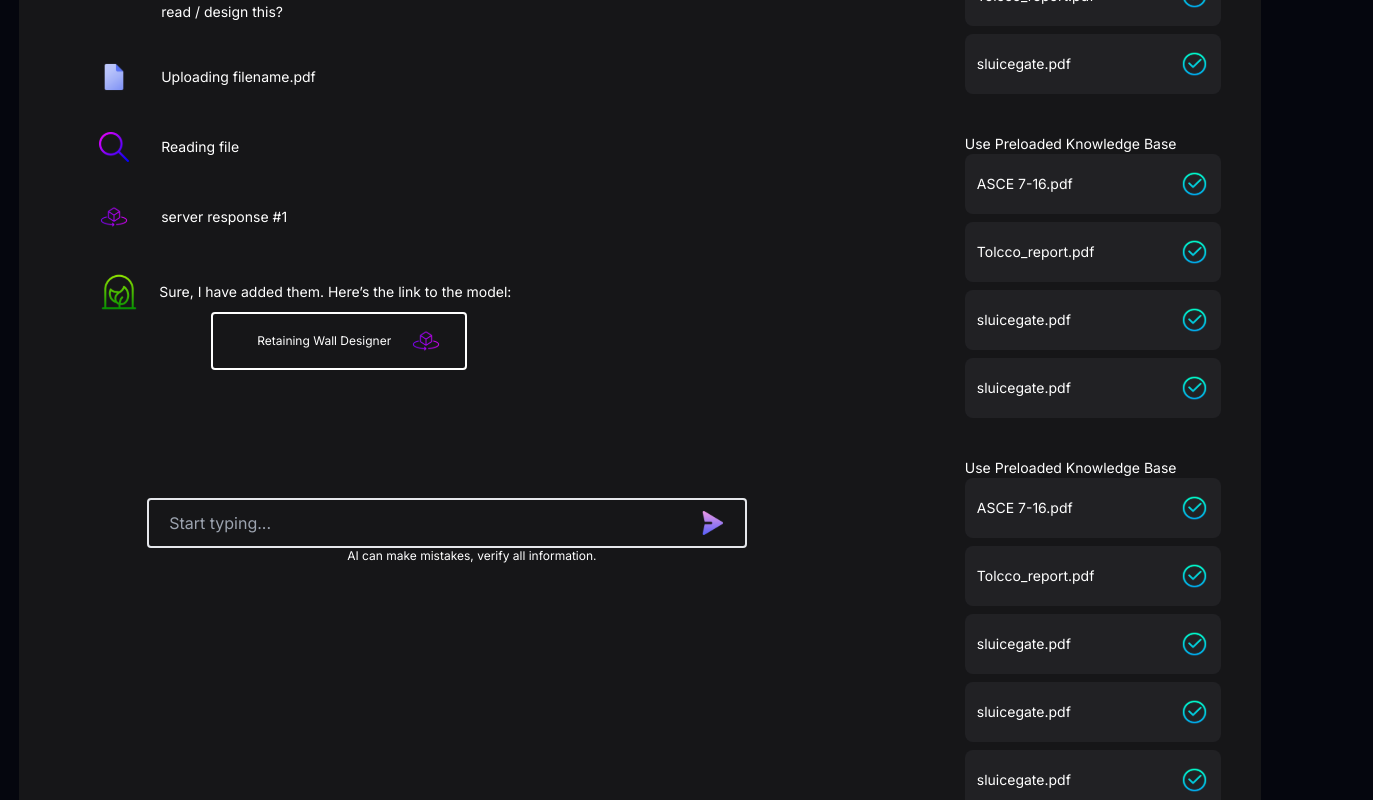
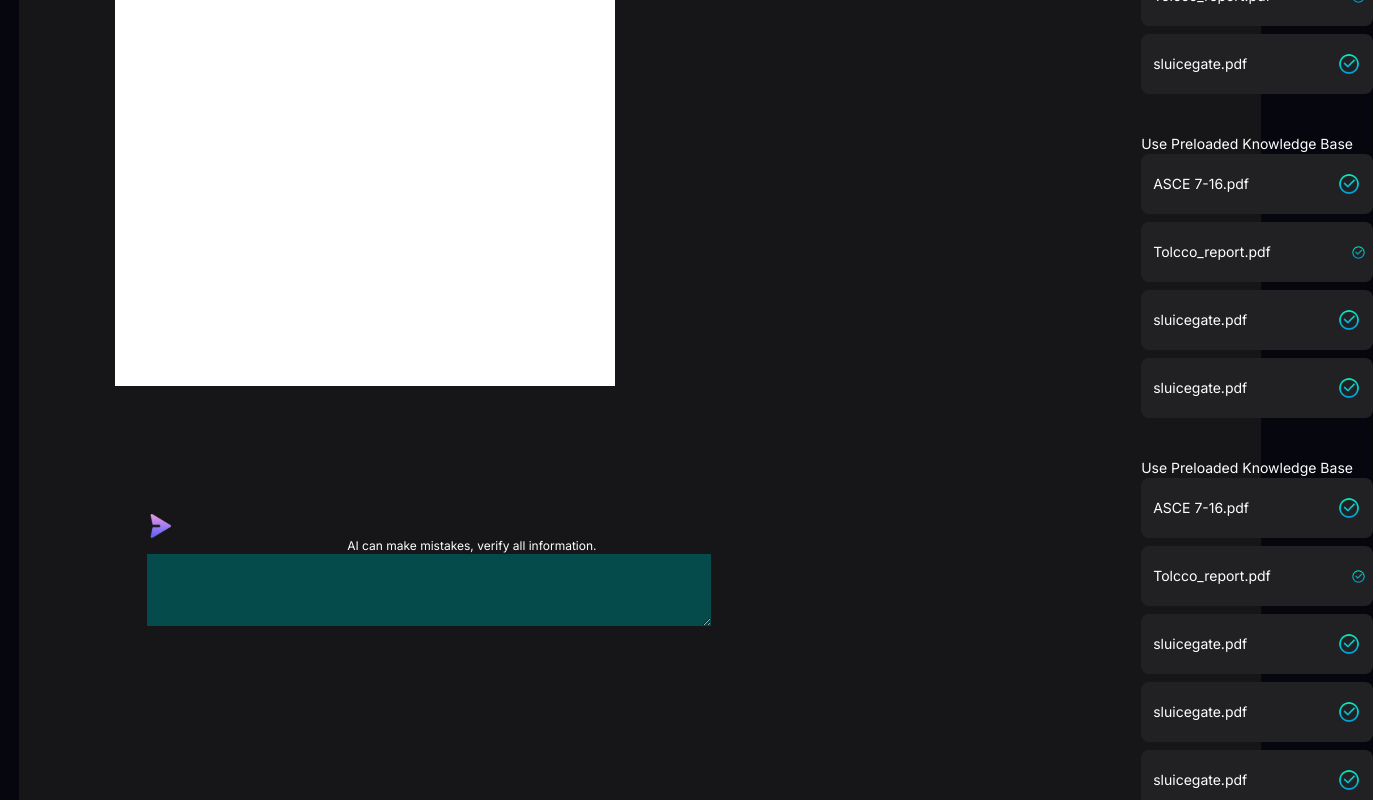
Before and after one commit to Huzaifa134/api_integration, a Next.js app: page / in a window 1280 px wide. Shown: the part 300-1100 px from the top of the page, 1373 px wide, since content can reach past the window. Built offline with nearby package versions, Linux system fonts and the light colour scheme.

Commit message:
chat integration

```diff
--- a/src/app/Header/page.jsx
+++ b/src/app/Header/page.jsx
@@ -13,25 +13,51 @@ import check from "/public/tick.svg";
 import { chatData } from "../api/Chatmain";
 
 const Header = () => {
-  const [text, settext] = useState(null);
   const [apiData, setApiData] = useState("");
 
-  const api = () => {
-    chatreply(async (res) => {
-      data = res.success;
-      settext(data);
+  const [promptArea, setPromptArea] = useState("");
+  const [answer, setAnswer] = useState("");
+  const [promptResponse, setPromptResponse] = useState("");
+
+  const handleSubmit = async () => {
+    const url = "https://ashva.pythonanywhere.com/c";
+    var tmpPromptResponse = "";
+    try {
+      const response = await fetch(url, {
+        method: "POST",
+        headers: {
+          "Content-Type": "application/json",
+        },
+        body: JSON.stringify({
+          userID: "bhoshaga",
+          sessionID: "5380694e-70fe-4ac5-94bf-82d070de4b78",
+          message: promptArea,
+        }),
       });
+
+      // eslint-disable-next-line no-undef
+      let decoder = new TextDecoderStream();
+      if (!response.body) return;
+      const reader = response.body.pipeThrough(decoder).getReader();
+
+      while (true) {
+        var { value, done } = await reader.read();
+
+        if (done) {
+          break;
+        } else {
+          tmpPromptResponse += value;
+          setPromptResponse(tmpPromptResponse);
+        }
+      }
+    } catch (error) {
+      console.log(error);
+    }
   };
-  const sendData=()=>{
-
-
-  }
-//   chatData()
   return (
     <div
-      style={{ backgroundColor: "#161618", width: "97%", margin: "0 auto" ,justifyContent:"space-between" }}
-      className="text-white  rounded-xl  flex flex-wrap  "
-
+      style={{ backgroundColor: "#161618", width: "97%", margin: "0 auto" }}
+      className="text-white  rounded-xl h-[1300px] flex gap-x-[430px] "
     >
       <div className="">
         <div className="flex  ">
@@ -42,11 +68,12 @@ const Header = () => {
             height={18}
             className="mt-12 ml-16"
           />
-        <h2 className=" mt-10  md:ml-96 text-xl font-bold sm:ml-60 max-[690px]:ml-32">
+          <h2 className=" mt-10 ml-96 text-xl font-bold">
             AI{" "}
             <span
               style={{
-                background: "linear-gradient(90deg,#ff27c3 14.12%,#2496ff 71.08%);-webkit-background-clip: text;-webkit-text-fill-color: transparent",
+                background:
+                  "linear-gradient(90deg,#ff27c3 14.12%,#2496ff 71.08%);-webkit-background-clip: text;-webkit-text-fill-color: transparent",
               }}
             >
               Structural Engineer
@@ -54,7 +81,7 @@ const Header = () => {
           </h2>
         </div>
 
-      <div className="mt-20 ml-32 flex flex-col gap-y-10 text-sm sm:ml-20 max-[690px]:ml-10">
+        {/* <div className="mt-20 ml-32 flex flex-col gap-y-10 text-sm">
         <div className="flex  items-start">
           <Image src={profile} alt="profile" height={30} width={30} />
           <p className="ml-8 w-96">
@@ -86,37 +113,48 @@ const Header = () => {
             Sure, I have added them. Here’s the link to the model:
           </p>
         </div>
+      </div> */}
+
+        <div className="w-[500px] h-[500px] mx-24 my-11 bg-white ">
+          <div className="">
+            <span className="text-black">{promptResponse}</span>
+          </div>
         </div>
 
-      <div className="flex justify-center items-center rounded border-2 border-white w-64 p-3 ml-48 max-[640px]:ml-28">
-        <p className="ml-5 mr-5 text-xs">Retaining Wall Designer </p>
-        <Image src={db} alt="book" height={30} width={30} />
-      </div>
-
-      <div className="flex  flex-col mt-32 pb-32 lg:ml-32 sm:ml-10  justify-center ">
-        <form action="" className="flex border-2 rounded w-[600px] max-[690px]:w-[400px] max-[690px]:ml-10 h-[50px] ">
+        <div className="flex  flex-col mt-32 pb-32 ml-32 justify-center ">
+          {/* <form action="" className="flex border-2 rounded w-[600px] h-[50px] ">
             <input
               placeholder="Start typing..."
               type="text"
-            className="bg-transparent md:w-[550px] sm:w-[355px]  max-[690px]:w-[350px]   p-5  border-0 focus:outline-none "
-            value={apiData}
-            onChange={(e) => setApiData(e.target.value)}
-
-
+              className="bg-transparent w-[550px] p-5 border-0 focus:outline-none "
+              value={promptArea}
+              onChange={(e) => setPromptArea(e.target.value)}
             />
-          <button type="submit">
+            <button onClick={handleSubmit}>
               <Image src={submit} alt="submit" />
             </button>
-        </form>
-        <p className="text-xs ml-[200px] sm-ml:10 max-[690px]:ml-10">
+          </form> */}
+
+          <textarea
+            className="bg-[#054b4b]"
+            rows={3}
+            onChange={(e) => setPromptArea(e.target.value)}
+            style={{ order: 2, marginBottom: "1rem" }}
+            value={promptArea}
+          ></textarea>
+          <button onClick={handleSubmit}>
+            <Image src={submit} alt="submit" />
+          </button>
+
+          <p className="text-xs ml-[200px]">
             AI can make mistakes, verify all information.
           </p>
         </div>
       </div>
       {/*right side */}
-      <div className="flex lg:flex-col lg:justify-center flex-wrap lg:items-start relative pt-16 mr-10 ">
-      <div  className="ml-10">
-      <Image src={upload} alt="upload" height={20} width={20}/>
+      <div className="flex flex-col justify-centers items-end relative pt-16">
+        <div>
+          <Image src={upload} alt="upload" height={20} width={20} />
           <p className="text-sm mt-5">Upload Documents to process</p>
           <div className="flex gap-y-2 flex-col">
             <div className="bg-[#212124] flex h-[60px] max-w-64 items-center p-3 rounded-lg">
@@ -134,8 +172,7 @@ const Header = () => {
           </div>
         </div>
 
-
-        <div className="mt-10 ml-10">
+        <div className="mt-10">
           <p className="text-sm">Use Preloaded Knowledge Base</p>
           <div className="flex gap-y-2 flex-col">
             <div className="bg-[#212124] flex h-[60px] max-w-64 items-center p-3 rounded-lg">
@@ -157,8 +194,7 @@ const Header = () => {
           </div>
         </div>
 
-
-        <div className="mt-10 ml-10">
+        <div className="mt-10">
           <p className="text-sm">Use Preloaded Knowledge Base</p>
           <div className="flex gap-y-2 flex-col">
             <div className="bg-[#212124] flex h-[60px] max-w-64 items-center p-3 rounded-lg">
--- /dev/null
+++ b/src/app/chat/page.jsx
@@ -0,0 +1,77 @@
+"use client";
+import React, { useState } from "react";
+
+const Chat = () => {
+  const [promptArea, setPromptArea] = useState("");
+  const [answer, setAnswer] = useState("");
+  const [promptResponse, setPromptResponse] = useState("");
+
+  const handleSubmit = async () => {
+    const url = "https://ashva.pythonanywhere.com/c";
+    var tmpPromptResponse = "";
+    try {
+      const response = await fetch(url, {
+        method: "POST",
+        headers: {
+          "Content-Type": "application/json",
+        },
+        body: JSON.stringify({
+          userID: "bhoshaga",
+          sessionID: "5380694e-70fe-4ac5-94bf-82d070de4b78",
+          message: promptArea,
+        }),
+      });
+
+      // eslint-disable-next-line no-undef
+      let decoder = new TextDecoderStream();
+      if (!response.body) return;
+      const reader = response.body.pipeThrough(decoder).getReader();
+
+      while (true) {
+        var { value, done } = await reader.read();
+
+        if (done) {
+          break;
+        } else {
+          tmpPromptResponse += value;
+          setPromptResponse(tmpPromptResponse);
+        }
+      }
+    } catch (error) {
+      console.log(error);
+    }
+  };
+  return (
+    <div
+      style={{
+        display: "flex",
+        flexDirection: "row",
+        justifyContent: "center",
+      }}
+    >
+      <div style={{ order: 1, width: "80vh" }}>
+        <div style={{ display: "flex", flexDirection: "column" }}>
+          <h2 style={{ order: -1 }}>Hello World!</h2>
+          <textarea
+            rows={10}
+            onChange={(e) => setPromptArea(e.target.value)}
+            style={{ order: 2, marginBottom: "1rem" }}
+            value={promptArea}
+          ></textarea>
+
+          <div style={{ order: 3 }}>
+            <button onClick={handleSubmit}>Submit</button>{" "}
+            <button onClick={() => setPromptArea("")}>Clear</button>
+          </div>
+
+          <div style={{ order: 4, marginTop: "1rem" }}>
+            <h3>Streamed Prompt Response:</h3>
+            <span>{promptResponse}</span>
+          </div>
+        </div>
+      </div>
+    </div>
+  );
+};
+
+export default Chat;
```
Lines whose indentation alone changed are shown as unchanged.
